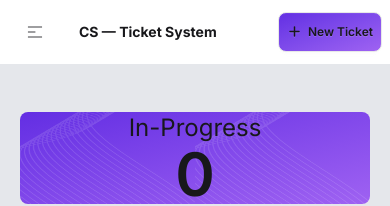
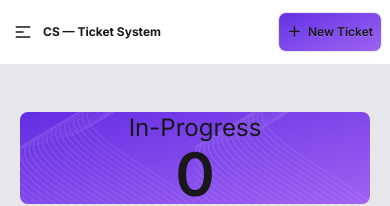
Before and after one commit to AlponaKhan/mission-restart-asmt-2, a React (Vite) app: page / in a window 390 px wide. Shown: the top 206 px of the page. Built offline with nearby package versions, Linux system fonts and the light colour scheme.

Commit message:
completed

```diff
--- a/src/components/Navbar.jsx
+++ b/src/components/Navbar.jsx
@@ -8,21 +8,21 @@ const Navbar = () => {
 
                 <div className="navbar-start">
                     <div className="dropdown">
-                        <div tabIndex="0" role="button" className="btn btn-ghost lg:hidden">
-                            <svg xmlns="http://www.w3.org/2000/svg" className="h-5 w-5" fill="none" viewBox="0 0 24 24" stroke="currentColor"> <path strokeLinecap="round" strokeLinejoin="round" strokelidth="2" d="M4 6h16M4 12h8m-8 6h16" /> </svg>
+                        <div tabIndex={0} role="button" className="btn btn-ghost px-1 lg:hidden">
+                            <svg xmlns="http://www.w3.org/2000/svg" className="h-5 w-5" fill="none" viewBox="0 0 24 24" stroke="currentColor"> <path strokeLinecap="round" strokeLinejoin="round" strokeWidth="2" d="M4 6h16M4 12h8m-8 6h16" /> </svg>
                         </div>
                         <ul
                             tabIndex="-1"
-                            className="menu menu-sm dropdown-content bg-base-100 rounded-box z-1 mt-3 w-52 p-2 shadow">
-                            <li><a>Home</a></li>
-                            <li><a>FAQ</a></li>
-                            <li><a>Changelog</a></li>
-                            <li><a>Blog</a></li>
-                            <li><a>Download</a></li>
-                            <li><a>Contact</a></li>
+                            className="menu menu-sm dropdown-content bg-base-100 rounded-box z-1 mt-3 w-36 p-1 shadow">
+                            <li><a className='py-1'>Home</a></li>
+                            <li><a className='py-1'>FAQ</a></li>
+                            <li><a className='py-1'>Changelog</a></li>
+                            <li><a className='py-1'>Blog</a></li>
+                            <li><a className='py-1'>Download</a></li>
+                            <li><a className='py-1'>Contact</a></li>
                         </ul>
                     </div>
-                    <a className="btn btn-ghost text-sm md:text-2xl font-bold">CS — Ticket System</a>
+                    <a className="btn btn-ghost text-xs md:text-2xl font-bold whitespace-nowrap px-1">CS — Ticket System</a>
                 </div>
 
                 <div className="navbar-end">
--- a/src/components/mainSection/Main.jsx
+++ b/src/components/mainSection/Main.jsx
@@ -17,7 +17,7 @@ const Main = ({cards,removeTask, data, handleCardClick, handleCompletedTask, res
                 </div>
                 <div className='md:col-span-1'>
                     <div>
-                        <h2 className='font-semibold text-2xl pb-2'>Task Status</h2>
+                        <h2 className='font-semibold text-2xl pb-2 pt-5'>Task Status</h2>
                         <TaskStatus removeTask={removeTask} handleCompletedTask={handleCompletedTask} data={data} titled={titled}></TaskStatus>
                     </div>
                     <div>
```
